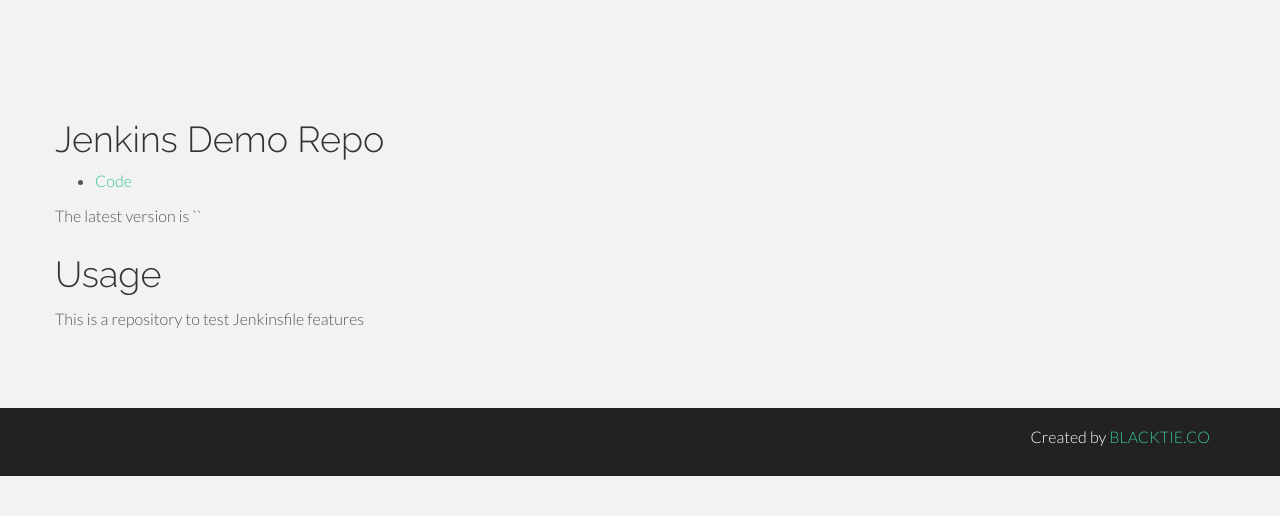
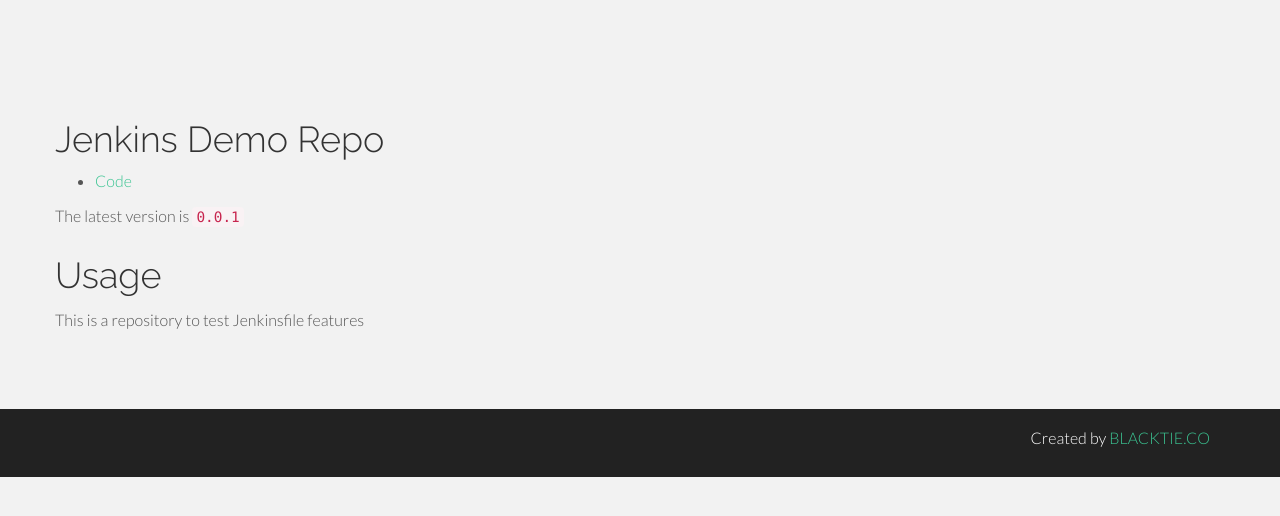
Before and after one commit to webcanvas/jenkins-demo, a Jekyll site: the page built from index.md, in a window 1280 px wide. Shown: the top 516 px of the page. Built offline with Jekyll 4.4.1, drawn with Linux system fonts in a browser that asks for light colours.

Commit message:
Change config

```diff
--- a/_config.yml
+++ b/_config.yml
@@ -1,3 +1,4 @@
 name: jenkins-demo
 exclude: [Gemfile]
 markdown: kramdown
+releaseVersion: 0.0.1
```
